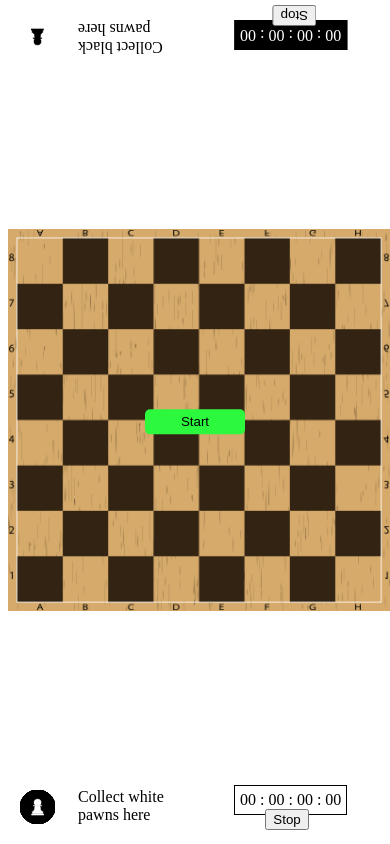
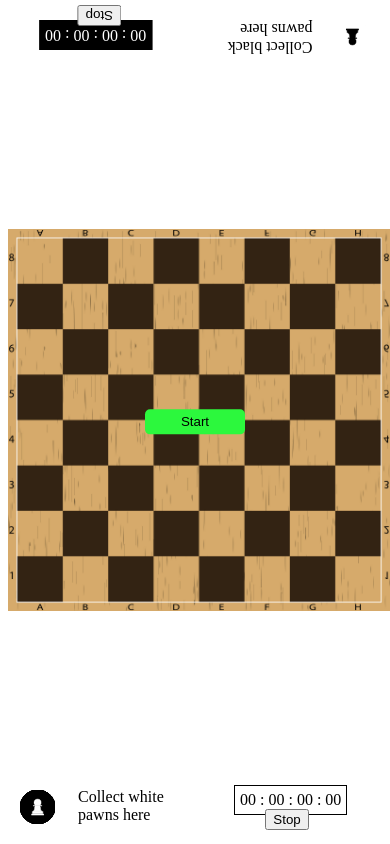
Before and after one commit to AbhilashGokhale/chess, a plain HTML site: page index.html in a window 390 px wide. Drawn offline with nearby package versions, Linux system fonts and the light colour scheme.

Commit message:
Add files via upload

```diff
--- a/index.html
+++ b/index.html
@@ -30,7 +30,7 @@
                  transform: translateY(-50%);
            }
            #myDIV1{
-            position:absolute; top:20px; left:20%; width: 25%; text-align: right;   -webkit-transform:rotate(180deg);
+            position:absolute; top:20px; right:20%; width: 25%;   -webkit-transform:rotate(180deg);
             -moz-transform: rotate(180deg);
             -ms-transform: rotate(180deg);
             -o-transform: rotate(180deg);
@@ -39,7 +39,7 @@
            }
            .draggableb{
             position:absolute; top:20px;
-            left:5%; width: 9%; height:8.8vw;
+            right:5%; width: 9%; height:8.8vw;
 
            }
            .draggablew{
@@ -50,7 +50,7 @@
            }
            .wrapper{
             background-color: black ;
-            position:absolute; border: 1px black solid; top:20px; left :60%; padding: 5px 5px 5px 5px;
+            position:absolute; border: 1px black solid; top:20px; left :10%; padding: 5px 5px 5px 5px;
             -webkit-transform:rotate(180deg);
             -moz-transform: rotate(180deg);
             -ms-transform: rotate(180deg);
```
